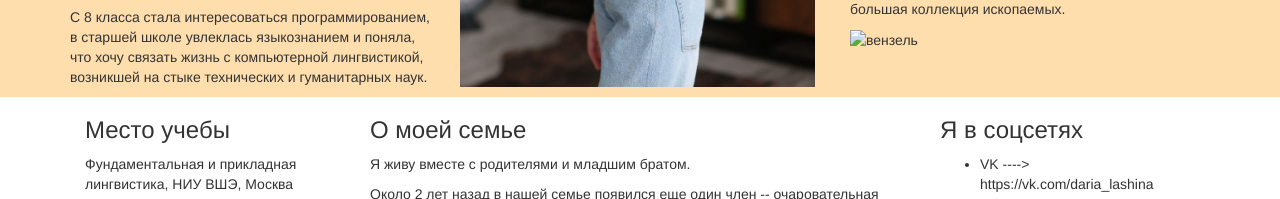
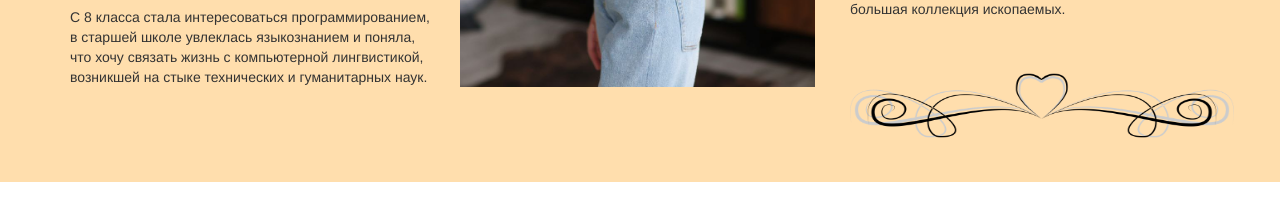
Before and after one commit to Dasha1480/lingdata, a plain HTML site: page mywebpage/index.html in a window 1280 px wide. Shown: the part 536-735 px from the top of the page. Drawn offline with nearby package versions, Linux system fonts and the light colour scheme.

Commit message:
Update index.html

```diff
--- a/mywebpage/index.html
+++ b/mywebpage/index.html
@@ -79,7 +79,7 @@
 						<p>Конечно, область моих интересов не ограничивается исключительно высокотворческой направленностью. С детства я придерживалась активного образа жизни: 5 лет посещала спортивные секции, где занималась легкой атлетикой, играла в бадминтон и настольный теннис.</p>
 						<hr>
 						<p>Также я увлекаюсь биологией и палеонтологией. Дома у меня находятся несколько собраний лишайников и большая коллекция ископаемых.</p>
-						<img src="%D0%B2%D0%B5%D0%BD%D0%B7%D0%B5%D0%BB%D1%8C.png" width="384" height="153,6" alt="&#1074;&#1077;&#1085;&#1079;&#1077;&#1083;&#1100;">
+						<img src="https://github.com/Dasha1480/lingdata/blob/main/mywebpage/вензель.jpg" width="384" height="153,6" alt="&#1074;&#1077;&#1085;&#1079;&#1077;&#1083;&#1100;">
 					</div>
 				</div>
 			</div>
```
